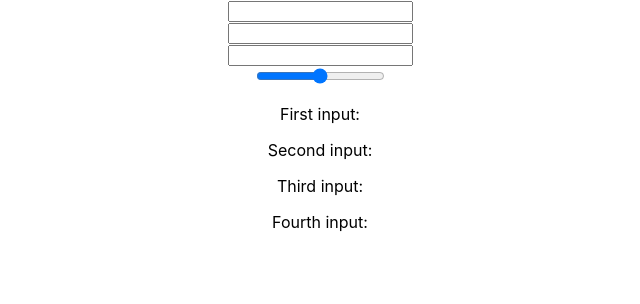
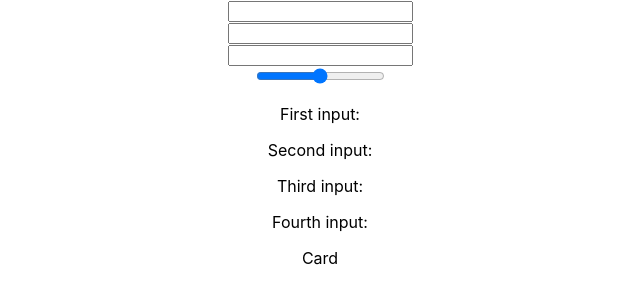
Before and after one commit to GUchechi/reusable-components, a React (Create React App) app: page / in a window 1280 px wide. Shown: the top 304 px of the page, without its empty margins (320-960 px from the left). Built offline with nearby package versions, Linux system fonts and the light colour scheme.

Commit message:
imported Card component

```diff
--- a/src/App.js
+++ b/src/App.js
@@ -1,6 +1,7 @@
 
 import { useState } from 'react';
 import './App.css';
+import Card from './Components/Card/Card';
 import Input from './Components/Input';
 
 function App() {
@@ -37,6 +38,9 @@ function App() {
       <p>Third input:{thirdInput}</p>
       <p>Fourth input:{fourthInput}</p>
      </div>
+       <div>
+        <Card />
+       </div>
     </div>
   );
 }
```
Also changed, not shown: src/Components/Card/Card.css (added), src/Components/Card/Card.jsx (renamed from src/Components/Card.jsx).
